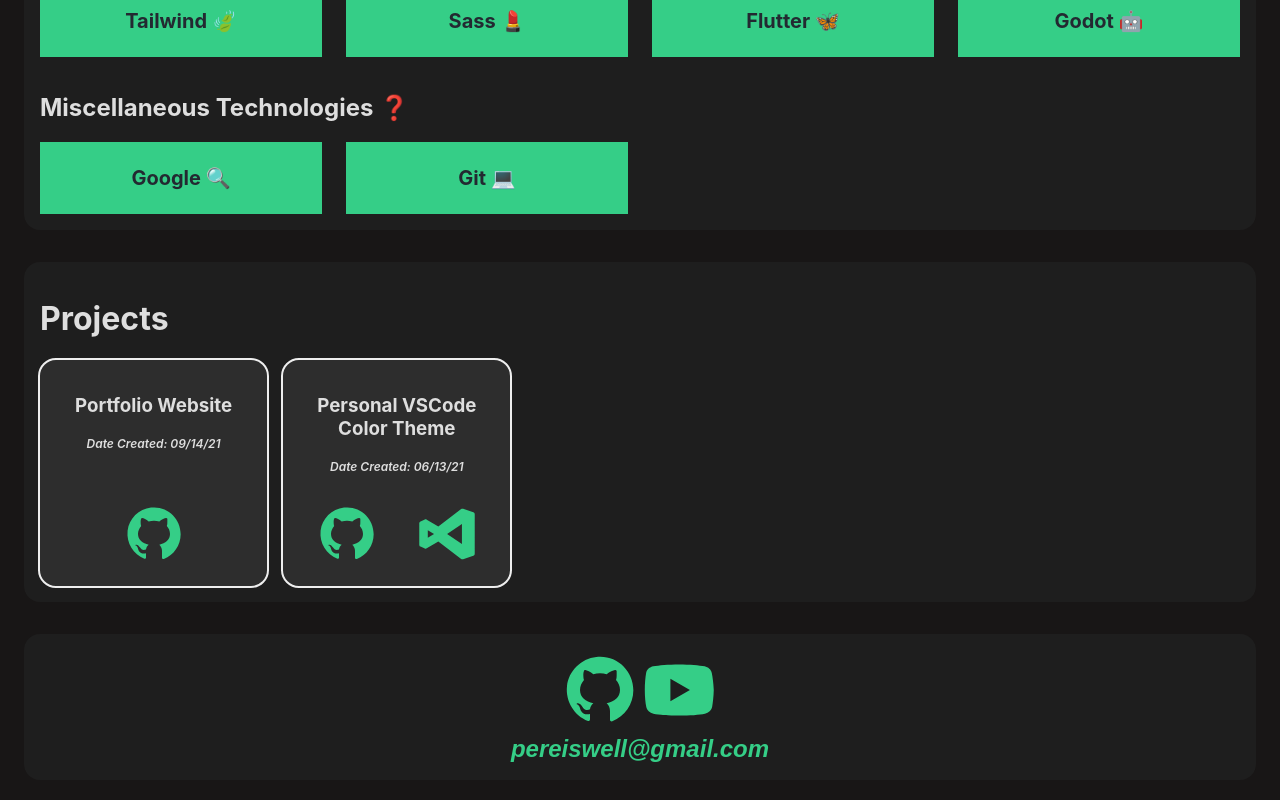
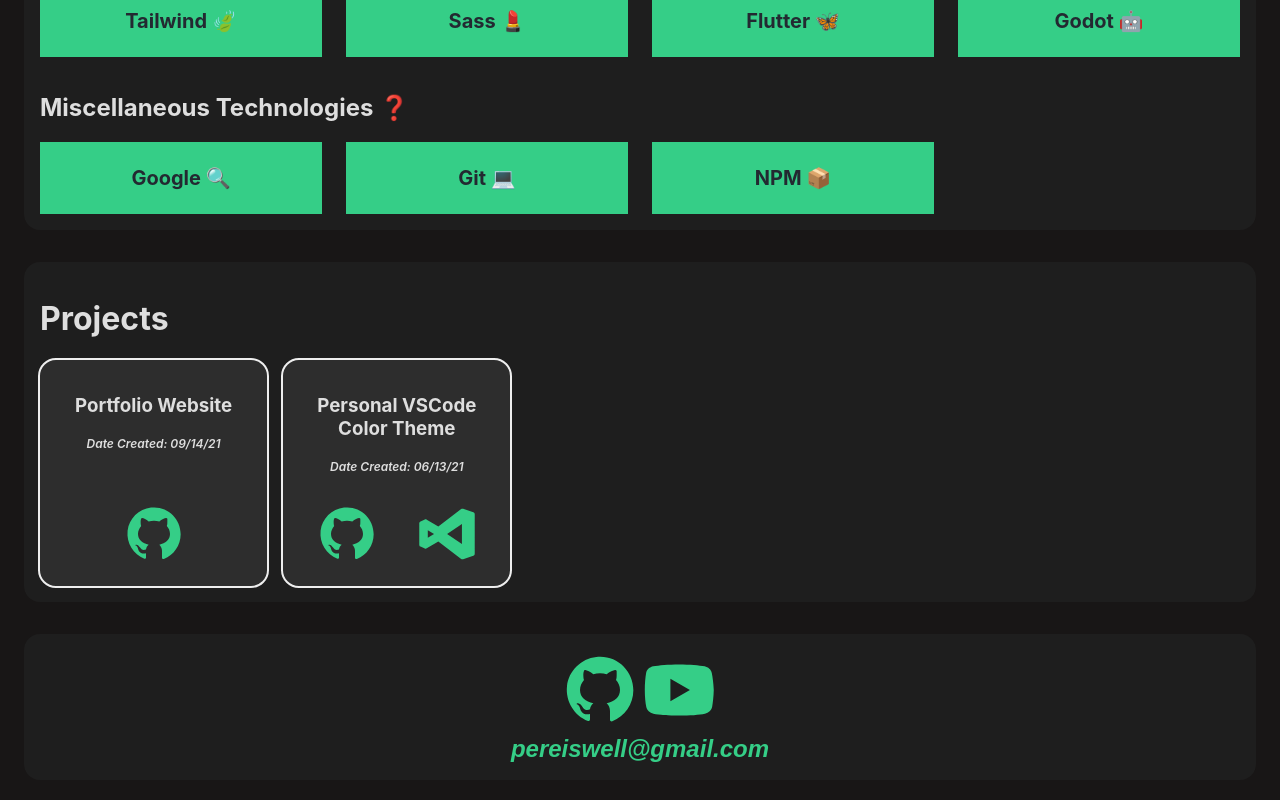
Before and after one commit to c1m50c/portfolio, a Svelte app: page / in a window 1280 px wide. Shown: the part 1716-2516 px from the top of the page. Built offline with nearby package versions, Linux system fonts and the light colour scheme.

Commit message:
Update skills.svelte

```diff
--- a/src/components/skills.svelte
+++ b/src/components/skills.svelte
@@ -115,6 +115,9 @@
             <a class="link-button info-card" id="git" href="https://git-scm.com/">
                 <h3>Git 💻</h3>
             </a>
+            <a class="link-button info-card" id="npm" href="https://www.npmjs.com/">
+                <h3>NPM 📦</h3>
+            </a>
         </div>
     </div>
 </div>
```
